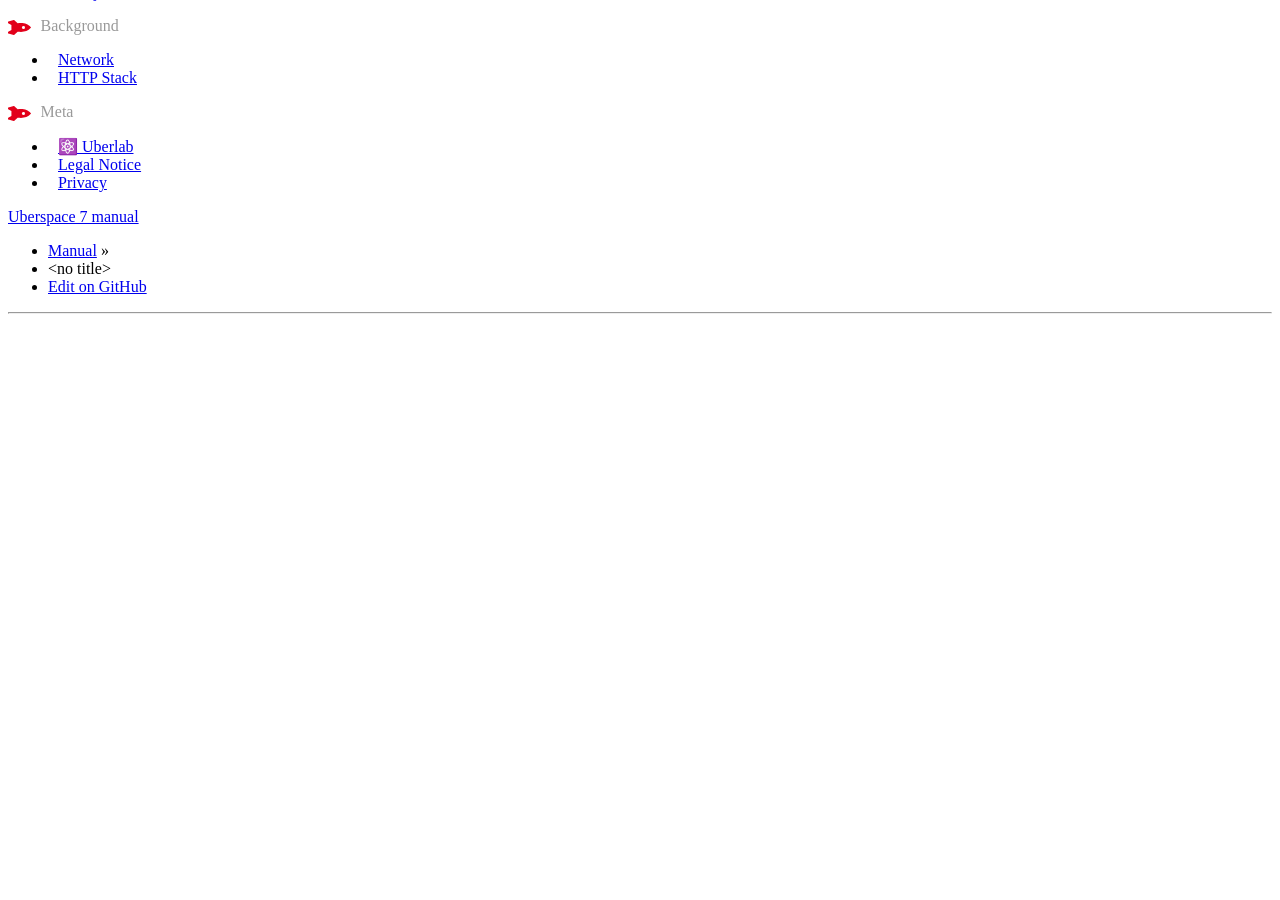
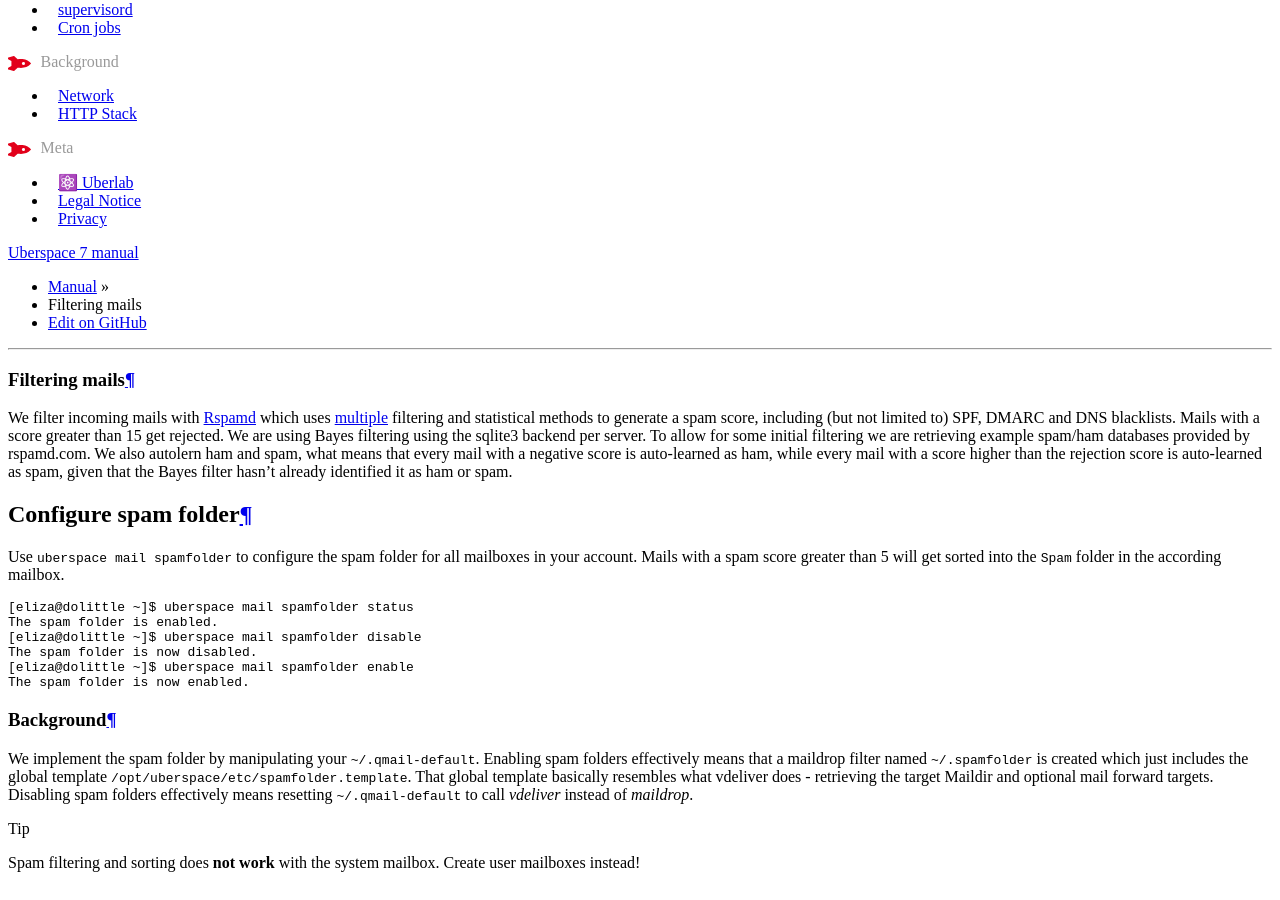
Before and after one commit to Uberspace/manual, a Sphinx documentation site: the page built from source/mail-spam.rst, in a window 1280 px wide and 900 px high, scrolled down 1103 px. Built offline with Sphinx 7.4.7 and the Read the Docs theme 2.0.0, drawn with Linux system fonts in a browser that asks for light colours; pages that are not in the unit, such as notebooks, are missing from menus; some of the changed text lies outside the part shown.

```diff
--- a/source/index.rst
+++ b/source/index.rst
@@ -60,9 +60,9 @@
 
    access <mail-access>
    domains <mail-domains>
-   SPAM <mail-spam>
    mailboxes <mail-mailboxes>
-   filtering <mail-filter>
+   forwarding <mail-forwarding>
+   spam filter <mail-spam>
 
 .. toctree::
    :hidden:
--- a/source/mail-spam.rst
+++ b/source/mail-spam.rst
@@ -1 +1,29 @@
-.. _spam:
+.. _mailfilters:
+
+###############
+Filtering mails
+###############
+
+We filter incoming mails with `Rspamd <https://rspamd.com>`_ which uses `multiple <https://rspamd.com/comparison.html>`_ filtering and statistical methods to generate a spam score, including (but not limited to) SPF, DMARC and DNS blacklists. Mails with a score greater than 15 get rejected. We are using Bayes filtering using the sqlite3 backend per server. To allow for some initial filtering we are retrieving example spam/ham databases provided by rspamd.com. We also autolern ham and spam, what means that every mail with a negative score is auto-learned as ham, while every mail with a score higher than the rejection score is auto-learned as spam, given that the Bayes filter hasn't already identified it as ham or spam.
+
+Configure spam folder
+=====================
+
+Use ``uberspace mail spamfolder`` to configure the spam folder for all mailboxes in your account. Mails with a spam score greater than 5 will get sorted into the ``Spam`` folder in the according mailbox.
+
+.. code-block:: console
+
+  [eliza@dolittle ~]$ uberspace mail spamfolder status
+  The spam folder is enabled.
+  [eliza@dolittle ~]$ uberspace mail spamfolder disable
+  The spam folder is now disabled.
+  [eliza@dolittle ~]$ uberspace mail spamfolder enable
+  The spam folder is now enabled.
+
+Background
+----------
+
+We implement the spam folder by manipulating your ``~/.qmail-default``. Enabling spam folders effectively means that a maildrop filter named ``~/.spamfolder`` is created which just includes the global template ``/opt/uberspace/etc/spamfolder.template``. That global template basically resembles what vdeliver does - retrieving the target Maildir and optional mail forward targets. Disabling spam folders effectively means resetting ``~/.qmail-default`` to call *vdeliver* instead of *maildrop*.
+
+.. tip::
+  Spam filtering and sorting does **not work** with the system mailbox. Create user mailboxes instead!
```
Also changed, not shown: source/mail-filter.rst (deleted, +0 -32 lines), source/mail-forwarding.rst (added, +45 -0 lines), source/lang-dotnet.rst (line endings or trailing spaces).
